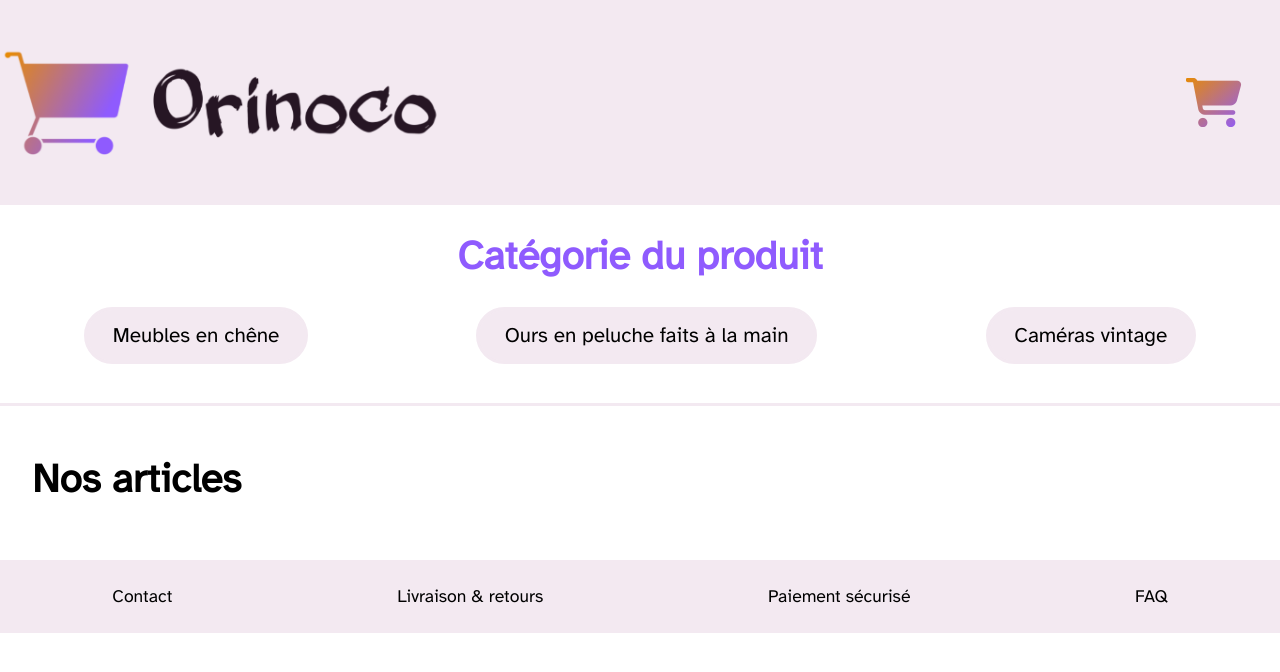
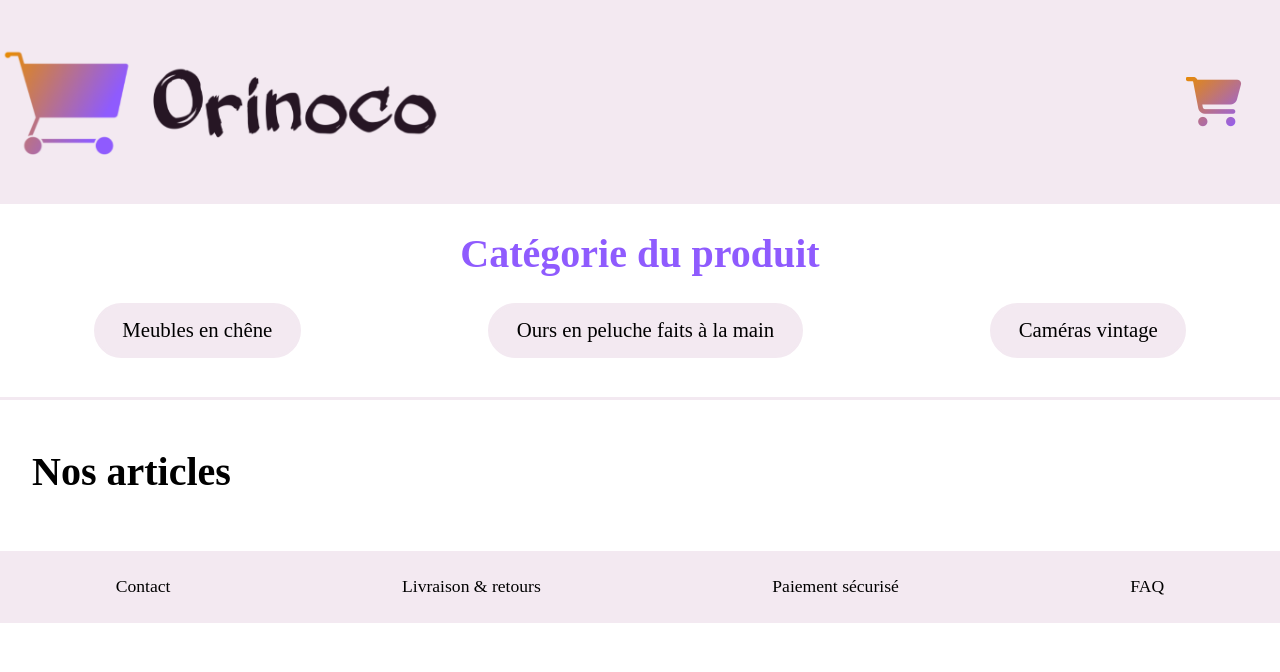
Before and after one commit to DeloraJ/JeremyDelora_5_09082021, a plain HTML site: page Frontend/index.html in a window 1280 px wide. Drawn offline with Linux system fonts and the light colour scheme; no server answers; files whose address does not match are found by name.

Commit message:
Version finale

```diff
--- a/Frontend/css/style.css
+++ b/Frontend/css/style.css
@@ -1,5 +1,5 @@
 /*Polices*/
-@font-face
+/*@font-face
 {
 	font-family: 'Atkinson';
 	src: url("../Backend/fonts/AtkinsonHyperlegible-Regular.ttf") format("truetype");
@@ -8,7 +8,7 @@
 body, input, h1, h2, h3
 {
 	font-family: 'Atkinson';
-}
+}*/
 
 #Entete
 {
```
